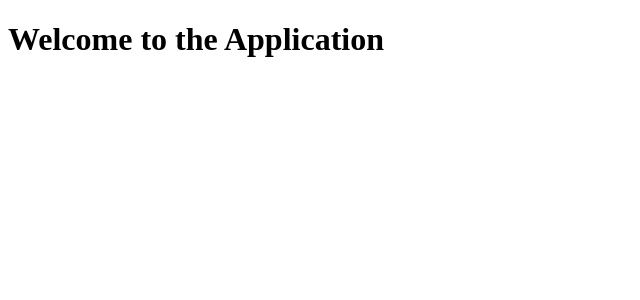
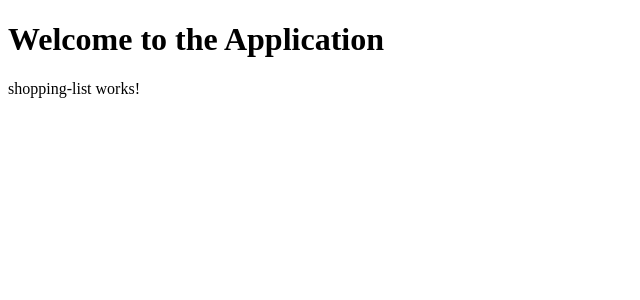
Before and after one commit to DeepakAthikayala/GitDemo, an Angular app in the folder my-app/: page / in a window 1280 px wide. Shown: the top 300 px of the page, without its empty margins (0-640 px from the left). Built offline with nearby package versions, Linux system fonts and the light colour scheme.

Commit message:
devB: Adding ShoppingListComponent to AppComponent template

```diff
--- a/my-app/src/app/app.component.html
+++ b/my-app/src/app/app.component.html
@@ -1 +1,2 @@
 <h1>Welcome to the Application</h1>
+<app-shopping-list></app-shopping-list>
```
